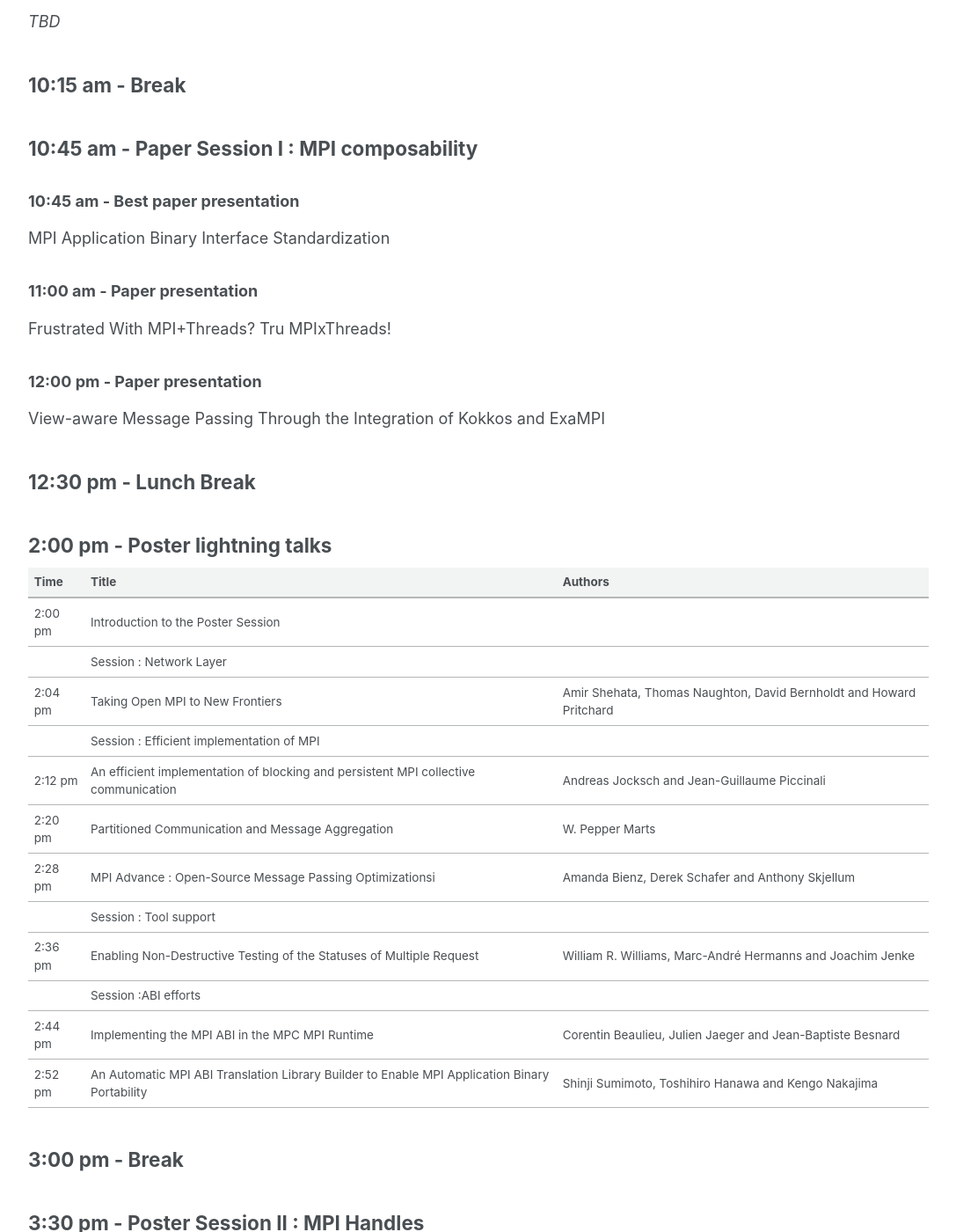
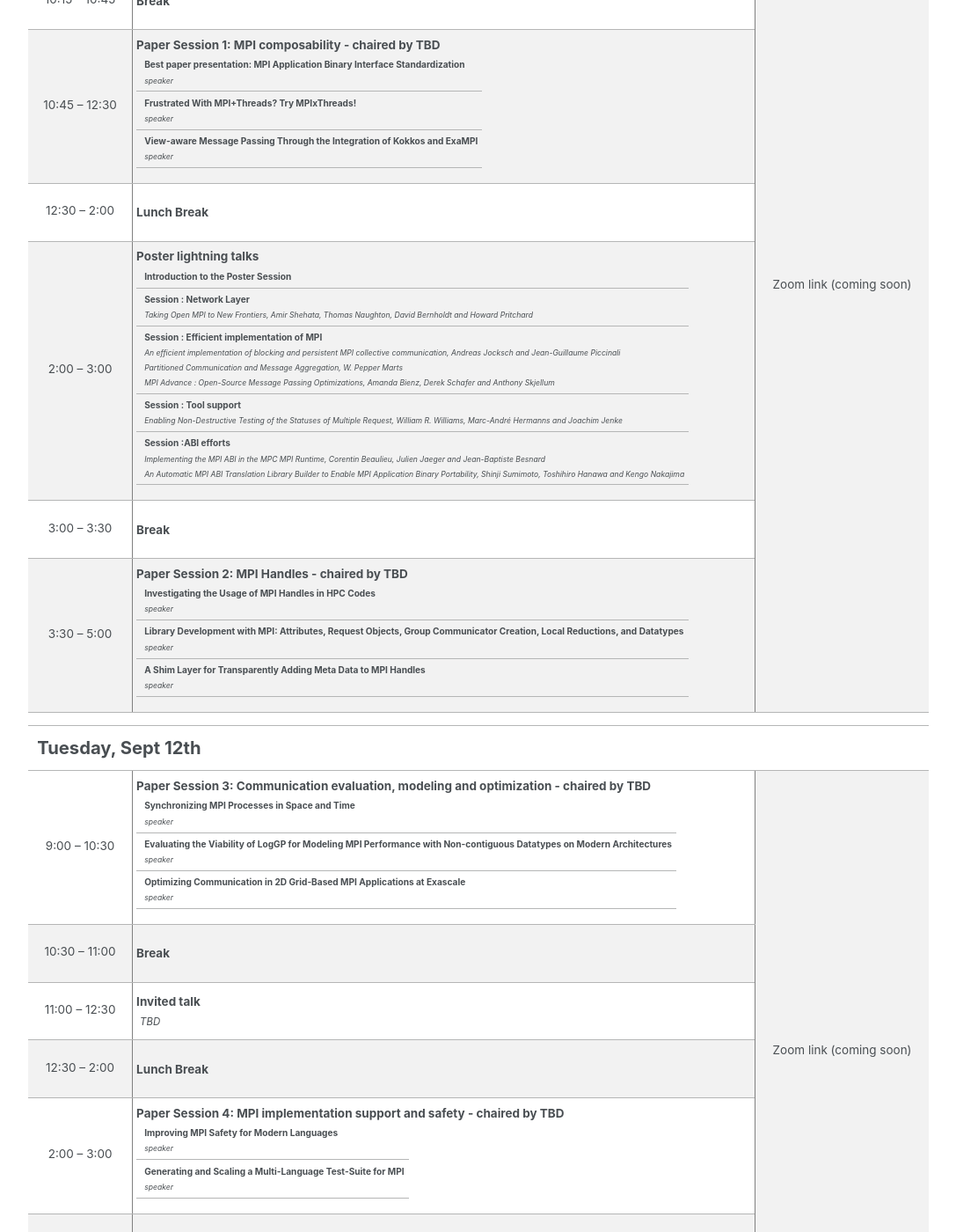
Before and after one commit to eurompi23/eurompi23.github.io, a Jekyll site: the page built from _pages/program.md, in a window 1280 px wide and 1400 px high, scrolled down 819 px. Shown: the whole window at 88% size, without its empty margins (96-1183 px from the left). Built offline with Jekyll 4.4.1, drawn with Linux system fonts in a browser that asks for light colours; cached includes are drawn as plain includes; some of the changed text lies outside the part shown.

Commit message:
program update

```diff
--- a/_pages/program.md
+++ b/_pages/program.md
@@ -100,7 +102,7 @@
 
 ## 9:00 am - MPI Tutorial - Parcoach
 ## 1:00 pm - Lunch break
-
+-->
 
 
 <!--
@@ -125,8 +127,7 @@
 |2:52 pm  | An Automatic MPI ABI Translation Library Builder to Enable MPI Application Binary Portability | Shinji Sumimoto, Toshihiro Hanawa and Kengo Nakajima
 |-------- | ---------------------------------- |-----
 
-
-<!--
+-->
 
 <div class="row mt-xs-0 mt-sm-0 mt-md-1 mt-lg-2 mt-xl-2 mb-xs-2 mb-sm-2">
 <div class="col-xs-12 col-sm-12 col-md-12 col-lg-12 col-xl-10 offset-xl-1">
@@ -134,87 +135,169 @@
 
 <div class="col-xs-12 col-sm-12 col-md-12 col-lg-10 offset-lg-1 col-xl-10 offset-xl-1">
  <p> </p>
- <p></p>
- <p><strong>Please note:</strong> </p>
- <p> <font color="red">* Attendees need to register for each day independently.</font></p>
-  <p> * All times are in Eastern US time.</p>
-  <p></p>
-  <p><strong>Proceedings:</strong> </p>
-  <ul>
-    <li>
-      <a href="https://dl.acm.org/doi/proceedings/10.1145/3416315" target="_blank">Proceedings of the 27th European MPI Users' Group Meeting</a>
-    </li>
-  </ul>
-  <p></p>
-  <p></p>
  <table class="program" style="border:0px;"><tbody>
+      <tr style="height:15px">
+        <td colspan="3"></td>
+      </tr>
  <tr style="font-weight:bold;font-size:1.5em">
- 	<td colspan="3">September 11</td>
+ 	<td colspan="4">Monday, Sept 11th</td>
  </tr>
  <tr style="height:40px">
  <td style="border-right:1px solid gray;text-align:center;width:120px">
-  <p>10:00 – 10:30</p>
+  <p>9:00 – 9:05</p>
  </td>
  <td style="padding-left:4px;padding-right:4px;width:720px">
-  <div style="font-weight:bold">Opening Remarks [<a href="https://youtu.be/NBOvU_RiPEY" target="_blank">Presentation</a>]</div>
- <div style="padding-top:4px;padding-left:4px;font-size:0.85em;font-style:italic">Wesley Bland</div>
+<!--
+  <div style="font-weight:bold">Opening [<a href="https://youtu.be/NBOvU_RiPEY" target="_blank">Presentation</a>]</div>
+-->
+  <div style="font-weight:bold">Opening</div>
+ <div style="padding-top:4px;padding-left:4px;font-size:0.85em;font-style:italic">TBD</div>
  </td>
+<!--
   <td rowspan="4" style="border-left:1px solid gray;width:200px;text-align:center;background-color: #f2f2f2"><a href="https://intel.webex.com/intel/onstage/g.php?MTID=ec42af2e6885b18d705472fe4dcead8b6" target="_blank">Attendee Registration</a></td>
- </tr>
+-->
+  <td rowspan="8" style="border-left:1px solid gray;width:100px;text-align:center;background-color: #f2f2f2">
+Zoom link (coming soon)</td>
+</tr>
       <tr style="height:40px;background-color: #f2f2f2">
         <td style="border-right:1px solid gray;text-align:center;width:120px">
-          <p>10:30 – 11:30</p>
+          <p>9:05 – 10:15</p>
         </td>
         <td style="padding-left:4px;padding-right:4px;width:720px">
+<!--
           <div style="font-weight:bold">Keynote [<a href="https://youtu.be/VzOVuqYHfSI" target="_blank">Presentation</a>] [<a href="./assets/papers/2020-09-eurompi2020-mpi4.pdf" target="_blank">Slide</a>]</div>
-          <div style="padding-top:4px;padding-left:4px;font-size:0.85em;font-style:italic">Martin Schulz</div>
+-->
+          <div style="font-weight:bold">Keynote</div>
+          <div style="padding-top:4px;padding-left:4px;font-size:0.85em;font-style:italic">TBD</div>
+<!--
           <div style="font-weight:bold;padding-left:4px"><a href="keynote.html">The Final Steps to MPI 4.0 - and What's Next</a></div>
+	  -->
         </td>
       </tr>
       <tr style="height:40px">
         <td style="border-right:1px solid gray;text-align:center;width:120px">
-          <p>11:30 – 13:00</p>
+          <p>10:15 – 10:45</p>
         </td>
         <td style="padding-left:4px;padding-right:4px;width:720px">
-          <div style="font-weight:bold">Paper Session 1: Improving MPI Collectives - chaired by Bogdan Nicolae, Argonne National Laboratory</div>
+<!--
+          <div style="font-weight:bold">Keynote [<a href="https://youtu.be/VzOVuqYHfSI" target="_blank">Presentation</a>] [<a href="./assets/papers/2020-09-eurompi2020-mpi4.pdf" target="_blank">Slide</a>]</div>
+-->
+          <div style="font-weight:bold">Break</div>
+<!--
+          <div style="font-weight:bold;padding-left:4px"><a href="keynote.html">The Final Steps to MPI 4.0 - and What's Next</a></div>
+	  -->
+        </td>
+      </tr>
+      <tr style="height:40px;background-color: #f2f2f2">
+        <td style="border-right:1px solid gray;text-align:center;width:120px">
+          <p>10:45 – 12:30</p>
+        </td>
+        <td style="padding-left:4px;padding-right:4px;width:720px">
+          <div style="font-weight:bold">Paper Session 1: MPI composability - chaired by TBD</div>
           <table style="border:0px; width:100%"><tbody>
             <tr>
               <td>
+<!--
                 <div style="font-weight:bold;padding-left:4px">Using Advanced Vector Extensions AVX-512 for MPI Reduction [<a href="./assets/papers/Zhong-EuroMPI2020.pptx" target="_blank">Slide</a>] [<a href="https://youtu.be/Z2vGmgymJ34" target="_blank">Presentation</a>]</div>
-                <div style="padding-top:4px;padding-left:4px;font-size:0.85em;font-style:italic">Dong Zhong, Qinglei Cao, George Bosilca and Jack Dongarra.</div>
+-->
+                <div style="font-weight:bold;padding-left:4px">Best paper presentation: MPI Application Binary Interface Standardization </div>
+                <div style="padding-top:4px;padding-left:4px;font-size:0.85em;font-style:italic">speaker</div>
               </td>
             </tr>
             <tr>
               <td>
-                <div style="font-weight:bold;padding-left:4px">Implementation and performance evaluation of MPI persistent collectives in MPC : a case study [<a href="./assets/papers/Bouhrour_stephane_persistent_collective.pdf" target="_blank">Slide</a>] [<a href="https://youtu.be/J9RN0oEJjLA" target="_blank">Presentation</a>]</div>
-                <div style="padding-top:4px;padding-left:4px;font-size:0.85em;font-style:italic">Stéphane Bouhrour and Julien Jaeger.</div>
+                <div style="font-weight:bold;padding-left:4px">Frustrated With MPI+Threads? Try MPIxThreads!</div>
+                <div style="padding-top:4px;padding-left:4px;font-size:0.85em;font-style:italic">speaker</div>
               </td>
             </tr>
             <tr>
               <td>
-                <div style="font-weight:bold;padding-left:4px">Signature datatypes for type correct collective operations, revisited [<a href="./assets/papers/Traff-SignatureTypesRevisited.pdf" target="_blank">Slide</a>] [<a href="https://youtu.be/B2pFoltx1fI" target="_blank">Presentation</a>]</div>
-                <div style="padding-top:4px;padding-left:4px;font-size:0.85em;font-style:italic">Jesper Larsson Träff.</div>
+                <div style="font-weight:bold;padding-left:4px">View-aware Message Passing Through the Integration of Kokkos and ExaMPI</div>
+                <div style="padding-top:4px;padding-left:4px;font-size:0.85em;font-style:italic">speaker</div>
               </td>
           </tr></tbody></table>
         </td>
       </tr>
+      <tr style="height:40px">
+        <td style="border-right:1px solid gray;text-align:center;width:120px">
+          <p>12:30 – 2:00</p>
+        </td>
+        <td style="padding-left:4px;padding-right:4px;width:720px">
+          <div style="font-weight:bold">Lunch Break</div>
+        </td>
+      </tr>
       <tr style="height:40px;background-color: #f2f2f2">
         <td style="border-right:1px solid gray;text-align:center;width:120px">
-          <p>13:00 – 14:00</p>
+          <p>2:00 – 3:00</p>
         </td>
         <td style="padding-left:4px;padding-right:4px;width:720px">
-          <div style="font-weight:bold">Paper Session 2: Asynchrony and MPI - chaired by Sergio Iserte, Universitat Jaume Ⅰ</div>
+          <div style="font-weight:bold">Poster lightning talks</div>
           <table style="border:0px; width:100%"><tbody>
             <tr>
               <td>
-                <div style="font-weight:bold;padding-left:4px">Fibers are not (P)Threads: The Case for Loose Coupling of Asynchronous Programming Models and MPI Through Continuations [<a href="./assets/papers/Schuchart-mpi-continue.pdf" target="_blank">Slide</a>] [<a href="https://youtu.be/yv0iDCy41ZU" target="_blank">Presentation</a>]</div>
-                <div style="padding-top:4px;padding-left:4px;font-size:0.85em;font-style:italic">Joseph Schuchart, Christoph Niethammer and José Gracia.</div>
+                <div style="font-weight:bold;padding-left:4px">Introduction to the Poster Session</div>
               </td>
             </tr>
             <tr>
               <td>
-                <div style="font-weight:bold;padding-left:4px">MPI Detach - Asynchronous Local Completion [<a href="./assets/papers/Protze-EuroMPI-MPI-Detach.pdf" target="_blank">Slide</a>] [<a href="https://youtu.be/6A58NsPHI2U" target="_blank">Presentation</a>]</div>
-                <div style="padding-top:4px;padding-left:4px;font-size:0.85em;font-style:italic">Joachim Protze, Marc-André Hermanns, Ali Demiralp, Matthias S. Mueller and Torsten Kuhlen.</div>
+                <div style="font-weight:bold;padding-left:4px">Session : Network Layer</div>
+                <div style="padding-top:4px;padding-left:4px;font-size:0.85em;font-style:italic">Taking Open MPI to New Frontiers, Amir Shehata, Thomas Naughton, David Bernholdt and Howard Pritchard</div>
+              </td>
+            </tr>
+            <tr>
+              <td>
+                <div style="font-weight:bold;padding-left:4px">Session : Efficient implementation of MPI</div>
+                <div style="padding-top:4px;padding-left:4px;font-size:0.85em;font-style:italic">An efficient implementation of blocking and persistent MPI collective communication, Andreas Jocksch and Jean-Guillaume Piccinali</div>
+                <div style="padding-top:4px;padding-left:4px;font-size:0.85em;font-style:italic">Partitioned Communication and Message Aggregation, W. Pepper Marts</div>
+                <div style="padding-top:4px;padding-left:4px;font-size:0.85em;font-style:italic">MPI Advance : Open-Source Message Passing Optimizations, Amanda Bienz, Derek Schafer and Anthony Skjellum</div>
+              </td>
+            </tr>
+            <tr>
+              <td>
+                <div style="font-weight:bold;padding-left:4px">Session : Tool support</div>
+                <div style="padding-top:4px;padding-left:4px;font-size:0.85em;font-style:italic">Enabling Non-Destructive Testing of the Statuses of Multiple Request, William R. Williams, Marc-André Hermanns and Joachim Jenke</div>
+              </td>
+            </tr>
+            <tr>
+              <td>
+                <div style="font-weight:bold;padding-left:4px">Session :ABI efforts</div>
+                <div style="padding-top:4px;padding-left:4px;font-size:0.85em;font-style:italic">Implementing the MPI ABI in the MPC MPI Runtime, Corentin Beaulieu, Julien Jaeger and Jean-Baptiste Besnard</div>
+                <div style="padding-top:4px;padding-left:4px;font-size:0.85em;font-style:italic">An Automatic MPI ABI Translation Library Builder to Enable MPI Application Binary Portability, Shinji Sumimoto, Toshihiro Hanawa and Kengo Nakajima</div>
+              </td>
+            </tr></tbody></table>
+        </td>
+      </tr>
+      <tr style="height:40px">
+        <td style="border-right:1px solid gray;text-align:center;width:120px">
+          <p>3:00 – 3:30</p>
+        </td>
+        <td style="padding-left:4px;padding-right:4px;width:720px">
+          <div style="font-weight:bold">Break</div>
+        </td>
+      </tr>
+      <tr style="height:40px;background-color: #f2f2f2">
+        <td style="border-right:1px solid gray;text-align:center;width:120px">
+          <p>3:30 – 5:00</p>
+        </td>
+        <td style="padding-left:4px;padding-right:4px;width:720px">
+          <div style="font-weight:bold">Paper Session 2: MPI Handles - chaired by TBD</div>
+          <table style="border:0px; width:100%"><tbody>
+            <tr>
+              <td>
+                <div style="font-weight:bold;padding-left:4px">Investigating the Usage of MPI Handles in HPC Codes</div>
+                <div style="padding-top:4px;padding-left:4px;font-size:0.85em;font-style:italic">speaker</div>
+              </td>
+            </tr>
+            <tr>
+              <td>
+                <div style="font-weight:bold;padding-left:4px">Library Development with MPI: Attributes, Request Objects, Group Communicator Creation, Local Reductions, and Datatypes</div>
+                <div style="padding-top:4px;padding-left:4px;font-size:0.85em;font-style:italic">speaker</div>
+              </td>
+            </tr>
+            <tr>
+              <td>
+                <div style="font-weight:bold;padding-left:4px">A Shim Layer for Transparently Adding Meta Data to MPI Handles</div>
+                <div style="padding-top:4px;padding-left:4px;font-size:0.85em;font-style:italic">speaker</div>
               </td>
             </tr></tbody></table>
         </td>
@@ -222,116 +305,116 @@
       <tr style="height:15px">
         <td colspan="3"></td>
       </tr>
-
       <tr style="font-weight:bold;font-size:1.5em">
-        <td colspan="3">September 23</td>
-      </tr>
+        <td colspan="4">Tuesday, Sept 12th</td>
       </tr>
       <tr style="height:40px">
         <td style="border-right:1px solid gray;text-align:center;width:120px">
-          <p>10:00 – 11:00</p>
+          <p>9:00 – 10:30</p>
         </td>
         <td style="padding-left:4px;padding-right:4px;width:720px">
-          <div style="font-weight:bold">Paper Session 3: Rethinking the Fundamentals of MPI - chaired by Ken Raffenetti, Argonne National Laboratory</div>
+          <div style="font-weight:bold">Paper Session 3: Communication evaluation, modeling and optimization - chaired by TBD</div>
           <table style="border:0px; width:100%"><tbody>
             <tr>
               <td>
-                <div style="font-weight:bold;padding-left:4px">Collectives and Communicators: A Case for Orthogonality [<a href="./assets/papers/Traff-OrthogonalCollectives.pdf" target="_blank">Slide</a>] [<a href="https://youtu.be/CHKSzKUqweg" target="_blank">Presentation</a>]</div>
-                <div style="padding-top:4px;padding-left:4px;font-size:0.85em;font-style:italic">Jesper Larsson Träff, Sascha Hunold, Guillaume Mercier and Daniel J. Holmes.</div>
+                <div style="font-weight:bold;padding-left:4px">Synchronizing MPI Processes in Space and Time</div>
+                <div style="padding-top:4px;padding-left:4px;font-size:0.85em;font-style:italic">speaker</div>
               </td>
             </tr>
             <tr>
               <td>
-                <div style="font-weight:bold;padding-left:4px">Why is MPI (perceived to be) so complex? [<a href="./assets/papers/Skjellum-EuroMPI2020-WhyIsMPIPerceived.pptx" target="_blank">Slide</a>] [<a href="https://youtu.be/4ti06_7MHRg" target="_blank">Presentation</a>]</div>
-                <div style="padding-top:4px;padding-left:4px;font-size:0.85em;font-style:italic">Daniel Holmes, Anthony Skjellum and Derek Schafer.</div>
-              </td>
-            </tr></tbody></table>
-        </td>
-        <td rowspan="4" style="border-left:1px solid gray;width:200px;text-align:center;background-color: #f2f2f2"><a href="https://intel.webex.com/intel/onstage/g.php?MTID=e6a0763a468d315810e1036a3ffa24b5d" target="_blank">Attendee Registration</a></td>
-      </tr>
-      <tr style="height:40px;background-color: #f2f2f2">
-        <td style="border-right:1px solid gray;text-align:center;width:120px">
-          <p>11:00 – 12:00</p>
-        </td>
-        <td style="padding-left:4px;padding-right:4px;width:720px">
-          <div style="font-weight:bold">Paper Session 4: Evaluating MPI Performance - chaired by Rich Graham, NVIDIA</div>
-          <table style="border:0px; width:100%"><tbody>
-            <tr>
-              <td>
-                <div style="font-weight:bold;padding-left:4px">Communication and Timing Issues with MPI Virtualization [<a href="./assets/papers/Schneider-reading_group.pdf" target="_blank">Slide</a>] [<a href="https://youtu.be/3F62Gjm2er0" target="_blank">Presentation</a>]</div>
-                <div style="padding-top:4px;padding-left:4px;font-size:0.85em;font-style:italic">Alexandr Nigay, Lukas Mosimann, Timo Schneider and Torsten Hoefler.</div>
+                <div style="font-weight:bold;padding-left:4px">Evaluating the Viability of LogGP for Modeling MPI Performance with Non-contiguous Datatypes on Modern Architectures</div>
+                <div style="padding-top:4px;padding-left:4px;font-size:0.85em;font-style:italic">speaker</div>
               </td>
             </tr>
             <tr>
               <td>
-                <div style="font-weight:bold;padding-left:4px">Evaluating MPI Message Size Summary Statistics [<a href="./assets/papers/Ferreira-presentation-euroMPI2020.pptx" target="_blank">Slide</a>] [<a href="https://youtu.be/wW-t5ZSnZOU" target="_blank">Presentation</a>]</div>
-                <div style="padding-top:4px;padding-left:4px;font-size:0.85em;font-style:italic">Kurt Ferreira and Scott Levy.</div>
+                <div style="font-weight:bold;padding-left:4px">Optimizing Communication in 2D Grid-Based MPI Applications at Exascale</div>
+                <div style="padding-top:4px;padding-left:4px;font-size:0.85em;font-style:italic">speaker</div>
               </td>
             </tr></tbody></table>
+        </td>
+        <td rowspan="7" style="border-left:1px solid gray;width:200px;text-align:center;background-color: #f2f2f2">Zoom link (coming soon)</td>
+      </tr>
+      <tr style="height:40px;background-color: #f2f2f2">
+        <td style="border-right:1px solid gray;text-align:center;width:120px">
+          <p>10:30 – 11:00</p>
+        </td>
+        <td style="padding-left:4px;padding-right:4px;width:720px">
+          <div style="font-weight:bold">Break</div>
         </td>
       </tr>
       <tr style="height:40px">
         <td style="border-right:1px solid gray;text-align:center;width:120px">
-          <p>12:00 – 13:00</p>
+          <p>11:00 – 12:30</p>
         </td>
         <td style="padding-left:4px;padding-right:4px;width:720px">
-          <div style="font-weight:bold">Poster Session [<a href="https://youtu.be/aU3Q3QEkv78" target="_blank">Presentation</a>]</div>
+          <div style="font-weight:bold">Invited talk</div>
+          <div style="padding-top:4px;padding-left:4px;font-size:0.85em;font-style:italic">TBD</div>
+        </td>
+      </tr>
+      <tr style="height:40px;background-color: #f2f2f2">
+        <td style="border-right:1px solid gray;text-align:center;width:120px">
+          <p>12:30 – 2:00</p>
+        </td>
+        <td style="padding-left:4px;padding-right:4px;width:720px">
+          <div style="font-weight:bold">Lunch Break</div>
+        </td>
+      </tr>
+      <tr style="height:40px">
+        <td style="border-right:1px solid gray;text-align:center;width:120px">
+          <p>2:00 – 3:00</p>
+        </td>
+        <td style="padding-left:4px;padding-right:4px;width:720px">
+          <div style="font-weight:bold">Paper Session 4: MPI implementation support and safety - chaired by TBD</div>
           <table style="border:0px; width:100%"><tbody>
             <tr>
               <td>
-                <div style="font-weight:bold;padding-left:4px">A report of MPI International Survey [<a href="http://icl.utk.edu/~bosilca/eurompi20/poster_24_teaser.mp4" target="_blank">Teaser</a>] [<a href="http://icl.utk.edu/~bosilca/eurompi20/poster_24_slides.pdf" target="_blank">Slides</a>]</div>
-                <div style="padding-top:4px;padding-left:4px;font-size:0.85em;font-style:italic">A. Hori, T. Ogura, B. Gerofi, Y.Jie, Y.Ishikawa, G. Bosilca, and E. Jeannot.</div>
+                <div style="font-weight:bold;padding-left:4px">Improving MPI Safety for Modern Languages</div>
+                <div style="padding-top:4px;padding-left:4px;font-size:0.85em;font-style:italic">speaker</div>
               </td>
             </tr>
             <tr>
               <td>
-                <div style="font-weight:bold;padding-left:4px">Towards an optimal allreduce communication in message-passing systems [<a href="http://icl.utk.edu/~bosilca/eurompi20/poster_23_poster.pdf" target="_blank">Poster</a>] [<a href="http://icl.utk.edu/~bosilca/eurompi20/poster_23_abstract.pdf" target="_blank">Abstract</a>] [<a href="https://www.youtube.com/watch?v=SjXkBR_-pnE&amp;feature=youtu.be" target="_blank">Teaser</a>] [<a href="http://icl.utk.edu/~bosilca/eurompi20/poster_23_slides.pdf" target="_blank">Slides</a>]</div>
-                <div style="padding-top:4px;padding-left:4px;font-size:0.85em;font-style:italic">Andreas Jocksch, No'e Ohana, Vasileios Karakasis, and Laurent Villard.</div>
-              </td>
-            </tr>
-            <tr>
-              <td>
-                <div style="font-weight:bold;padding-left:4px">Serializing and deserializing MPI opaque objects with MPI Stages [<a href="http://icl.utk.edu/~bosilca/eurompi20/poster_25_poster.pdf" target="_blank">Poster</a>] [<a href="./assets/posters/EuroMPI2020-MPI-OpObjSer-Poster-Presentation.pdf" target="_blank">Slides</a>]</div>
-                <div style="padding-top:4px;padding-left:4px;font-size:0.85em;font-style:italic">Derek Schafer, Ignacio Laguna, Anthony Skjellum, and Kathryn Mohror.</div>
-              </td>
-            </tr>
-            <tr>
-              <td>
-                <div style="font-weight:bold;padding-left:4px">A portable implementation of partitioned point-to-point communication primitives [<a href="./assets/posters/EuroMPI_2020_MPI-PartComm-Poster.pdf" target="_blank">Poster</a>] [<a href="http://icl.utk.edu/~bosilca/eurompi20/poster_26_abstract.pdf" target="_blank">Abstract</a>] [<a href="https://youtu.be/8Qc7n0AwI_E" target="_blank">Teaser</a>] [<a href="./assets/posters/poster_26_slides.pdf" target="_blank">Slides</a>]</div>
-                <div style="padding-top:4px;padding-left:4px;font-size:0.85em;font-style:italic">Purushotham Bangalore, Andrew Worley, Derek Schafer, Ryan Grant, Anthony Skjellum, Sheikh Ghafoor.</div>
+                <div style="font-weight:bold;padding-left:4px">Generating and Scaling a Multi-Language Test-Suite for MPI</div>
+                <div style="padding-top:4px;padding-left:4px;font-size:0.85em;font-style:italic">speaker</div>
               </td>
             </tr></tbody></table>
+      <tr style="height:40px;background-color: #f2f2f2">
+        <td style="border-right:1px solid gray;text-align:center;width:120px">
+          <p>3:00 – 3:30</p>
+        </td>
+        <td style="padding-left:4px;padding-right:4px;width:720px">
+          <div style="font-weight:bold">Break</div>
         </td>
       </tr>
-      <tr style="height:40pxi;background-color: #f2f2f2">
-        <td style="border-right:1px solid gray;text-align:center;width:120px">
-          <p>13:00 – 13:30</p>
-        </td>
-        <td style="padding-left:4px;padding-right:4px;width:720px">
-          <div style="font-weight:bold">Micro-Tutorials [<a href="https://youtu.be/L9gXPU1Invc" target="_blank">Presentation</a>]</div>
         </td>
       </tr>
       <tr style="height:40px">
         <td style="border-right:1px solid gray;text-align:center;width:120px">
-          <p>13:30 – 14:00</p>
+          <p>3:30 – 5:00</p>
         </td>
         <td style="padding-left:4px;padding-right:4px;width:720px">
-          <div style="font-weight:bold">Closing Remarks [<a href="https://youtu.be/ipU8tXKt9JY" target="_blank">Presentation</a>]</div>
-          <div style="padding-top:4px;padding-left:4px;font-size:0.85em;font-style:italic">Wesley Bland</div>
+          <div style="font-weight:bold">Panel</div>
         </td>
       </tr>
       <tr style="height:15px">
         <td colspan="3"></td>
       </tr>
       <tr style="font-weight:bold;font-size:1.5em">
-        <td colspan="3">September 24</td>
+        <td colspan="4">Wednesday, Sept 13</td>
       </tr>
       <tr style="height:40px">
         <td style="border-right:1px solid gray;text-align:center;width:120px">
-          <p>10:00 – 18:30</p>
+          <p>9:00 – 1:00</p>
         </td>
-        <td style="padding-left:4px;padding-right:4px;width:720px"><a href="https://oaciss.uoregon.edu/E4S-Forum20/agenda.html" target="_blank">E4S Forum Workshop</a><strong><span style="color:red">*</span></strong></td>
-        <td rowspan="1" style="border-left:1px solid gray;width:200px;text-align:center;background-color: #f2f2f2"><a href="https://intel.webex.com/intel/onstage/g.php?MTID=e88d0d36101ff9cdf6f091c54e1d974e0" target="_blank">Attendee Registration</a></td>
+        <td style="padding-left:4px;padding-right:4px;width:720px" colspan="4">MPI Tutorial: PARCOACH</td>
+      </tr>
+      <tr style="height:40px;background-color: #f2f2f2">
+        <td style="border-right:1px solid gray;text-align:center;width:120px">
+          <p>1:00</p>
+        </td>
+        <td style="padding-left:4px;padding-right:4px;width:720px" colspan="4">Lunch Break</td>
       </tr>
       </tbody></table>
           <p> </p>
@@ -339,12 +422,12 @@
           <p> </p>
           <p> </p>
           <p> </p>
+<!--
      <p> <font color="red">* Workshop will take place over zoom videocon. A separate email invitation of zoom will be sent to all attendees. Please note that attendees must register using the existing link.</font></p>
+-->
 </div>
 
 </div>
 
     </div>
 </div>
-
--->
```
Also changed, not shown: other parts of _pages/program.md (+4 -2 lines).
